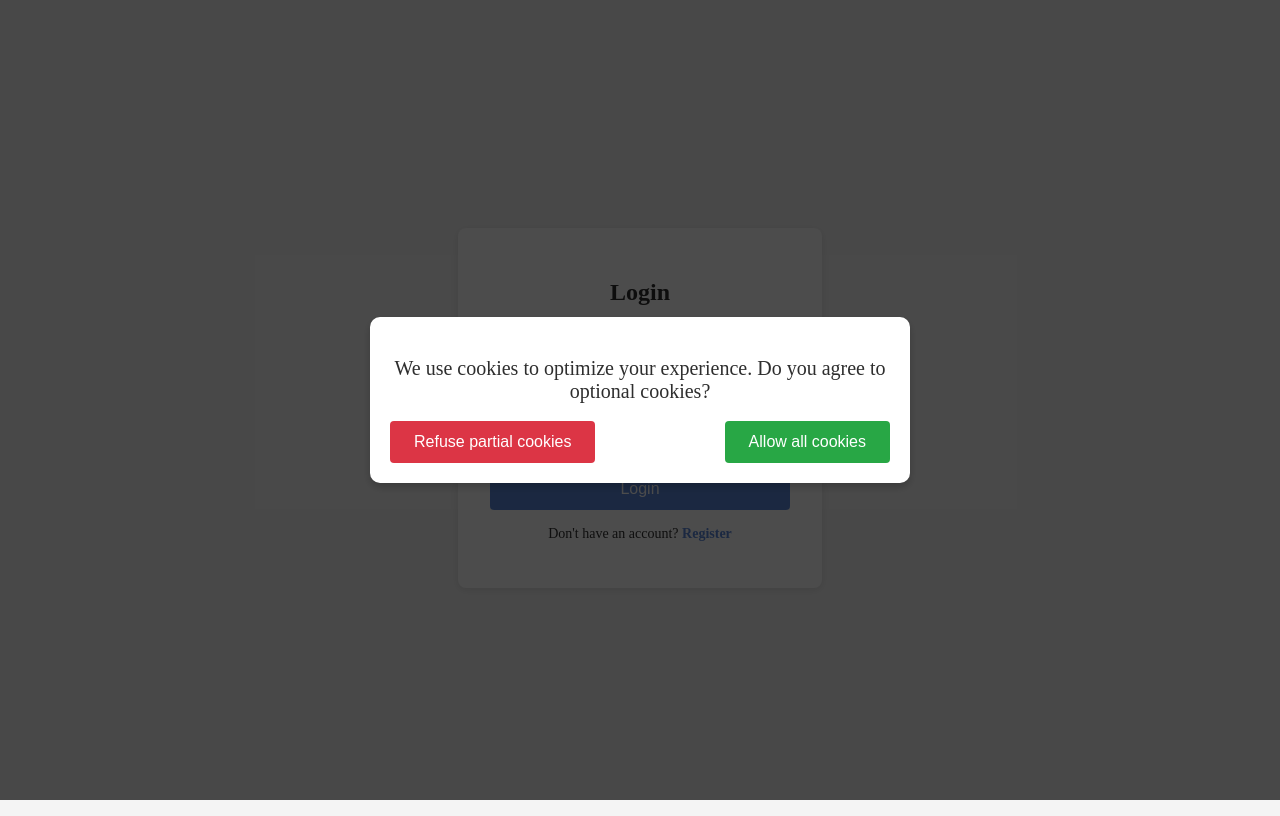
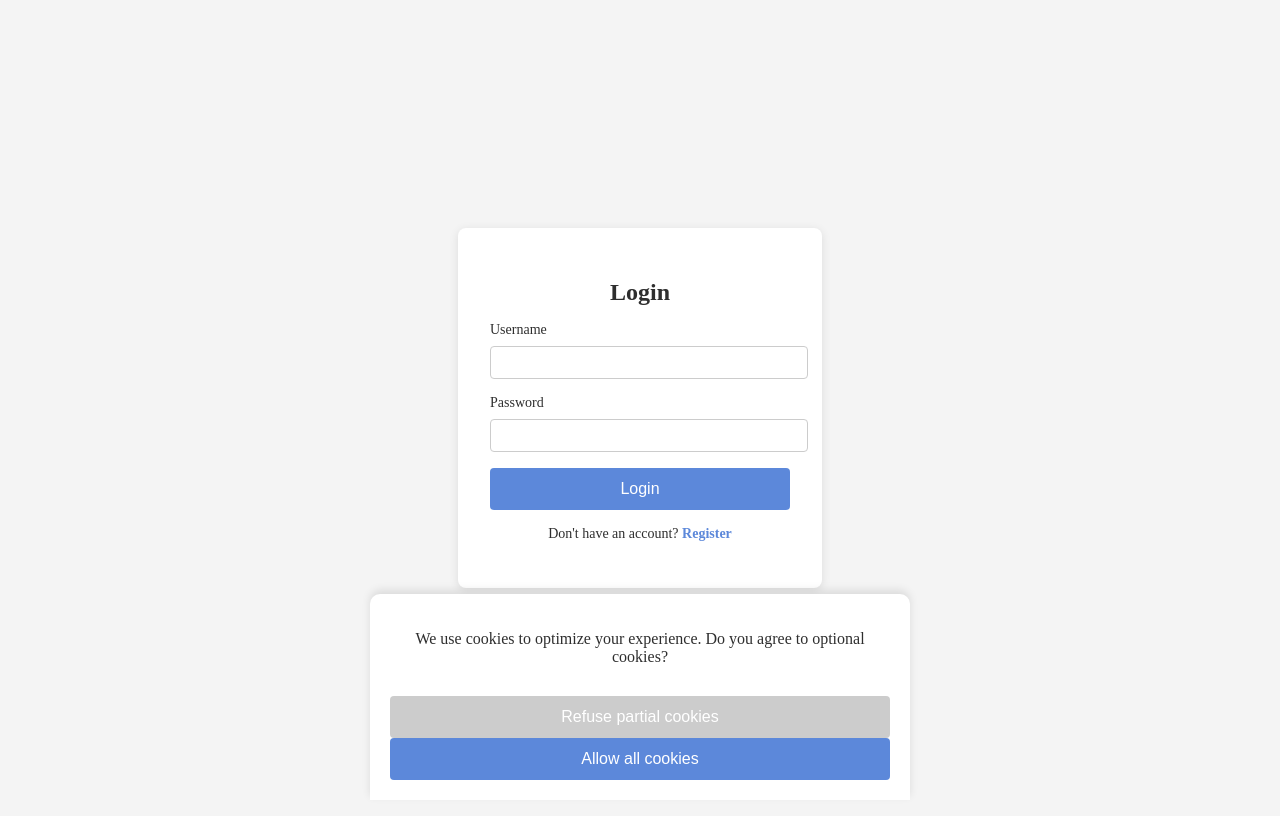
Before and after one commit to spe-uob/2024-AILearningTool, a Vue app in the folder frontend/: page /login in a window 1280 px wide. Built offline with nearby package versions, Linux system fonts and the light colour scheme.

Commit message:
Update Cookie.vue

```diff
--- a/frontend/src/Display interface/Cookie.vue
+++ b/frontend/src/Display interface/Cookie.vue
@@ -1,5 +1,5 @@
 <template>
-  <div id="cookiePopUp" class="cookie-popup">
+  <div class="cookie-popup">
     <div class="cookie-content">
       <p>We use cookies to optimize your experience. Do you agree to optional cookies?</p>
       <button class="reject-button" @click="handleConsent(false)">Refuse partial cookies</button>
@@ -11,65 +11,16 @@
 <script>
 export default {
   methods: {
-    // Handling of user consent or refusal
     handleConsent(isConsent) {
       this.setConsentCookie(isConsent);
-      this.signUp();
+      this.$emit('consent-choice', isConsent);
     },
-
-    // Setting Cookies
     setConsentCookie(isConsent) {
       const consentValue = isConsent ? "true" : "false";
       const d = new Date();
-      d.setTime(d.getTime() + 30 * 24 * 60 * 60 * 1000); // Set a 30-day expiry date
+      d.setTime(d.getTime() + 30 * 24 * 60 * 60 * 1000);
       const expires = "expires=" + d.toUTCString();
       document.cookie = `optionalConsent=${consentValue};${expires};path=/`;
-    },
-
-    // Calling the Registration API
-    async signUp() {
-      try {
-        const response = await fetch("http://localhost:8080/signup", {
-          method: "GET",
-          credentials: "include",
-        });
-
-        if (!response.ok) {
-          throw new Error(`Non-200 response: ${response.status}`);
-        }
-
-        // Read the userID from the cookie and store it in LocalStorage.
-        this.storeUserID();
-
-        // Hide Cookie Popups
-        document.getElementById("cookiePopUp").style.display = "none";
-
-        // Skip to main screen
-        this.redirectToMain();
-      } catch (error) {
-        console.error("Registration failure:", error);
-        alert("Failed to sign up. Please try again.");
-      }
-    },
-
-    // Extracts the userID from the cookie and stores it in LocalStorage.
-    storeUserID() {
-      const cookies = document.cookie.split("; ").reduce((acc, cookie) => {
-        const [key, value] = cookie.split("=");
-        acc[key] = value;
-        return acc;
-      }, {});
-
-      if (cookies.userID) {
-        localStorage.setItem("userId", cookies.userID);
-      } else {
-        console.error("userID cookie not found after signup.");
-      }
-    },
-
-    // Skip to main screen
-    redirectToMain() {
-      this.$router.push("/main");
     },
   },
 };
@@ -78,31 +29,29 @@ export default {
 <style scoped>
 .cookie-popup {
   position: fixed;
-  top: 0;
+  bottom: 0;
   left: 0;
   width: 100%;
-  height: 100%;
+  background-color: transparent;
+  z-index: 1000;
   display: flex;
   justify-content: center;
   align-items: center;
-  background-color: rgba(0, 0, 0, 0.7);
-  z-index: 1000;
 }
 
 .cookie-content {
-  position: relative;
-  width: 80%;
+  width: 90%;
   max-width: 500px;
   background-color: #fff;
-  padding: 40px 20px;
-  border-radius: 10px;
+  padding: 20px;
+  border-radius: 10px 10px 0 0;
   text-align: center;
-  box-shadow: 0 4px 8px rgba(0, 0, 0, 0.2);
+  box-shadow: 0 -4px 8px rgba(0, 0, 0, 0.1);
 }
 
 .cookie-content p {
-  font-size: 20px;
-  margin: 0 0 40px;
+  font-size: 16px;
+  margin-bottom: 20px;
 }
 
 button {
@@ -112,31 +61,23 @@ button {
   border: none;
   cursor: pointer;
   color: white;
-}
-
-button:focus {
-  outline: 2px solid #0056b3;
+  width: 100%;
 }
 
 .reject-button {
-  position: absolute;
-  bottom: 20px;
-  left: 20px;
-  background-color: #dc3545;
+  background-color: #ccc;
+  margin-top: 10px;
 }
 
 .reject-button:hover {
-  background-color: #c82333;
+  background-color: #bbb;
 }
 
 .accept-button {
-  position: absolute;
-  bottom: 20px;
-  right: 20px;
-  background-color: #28a745;
+  background-color: #5C88DA;
 }
 
 .accept-button:hover {
-  background-color: #218838;
+  background-color: #5C88DA;
 }
 </style>
```
